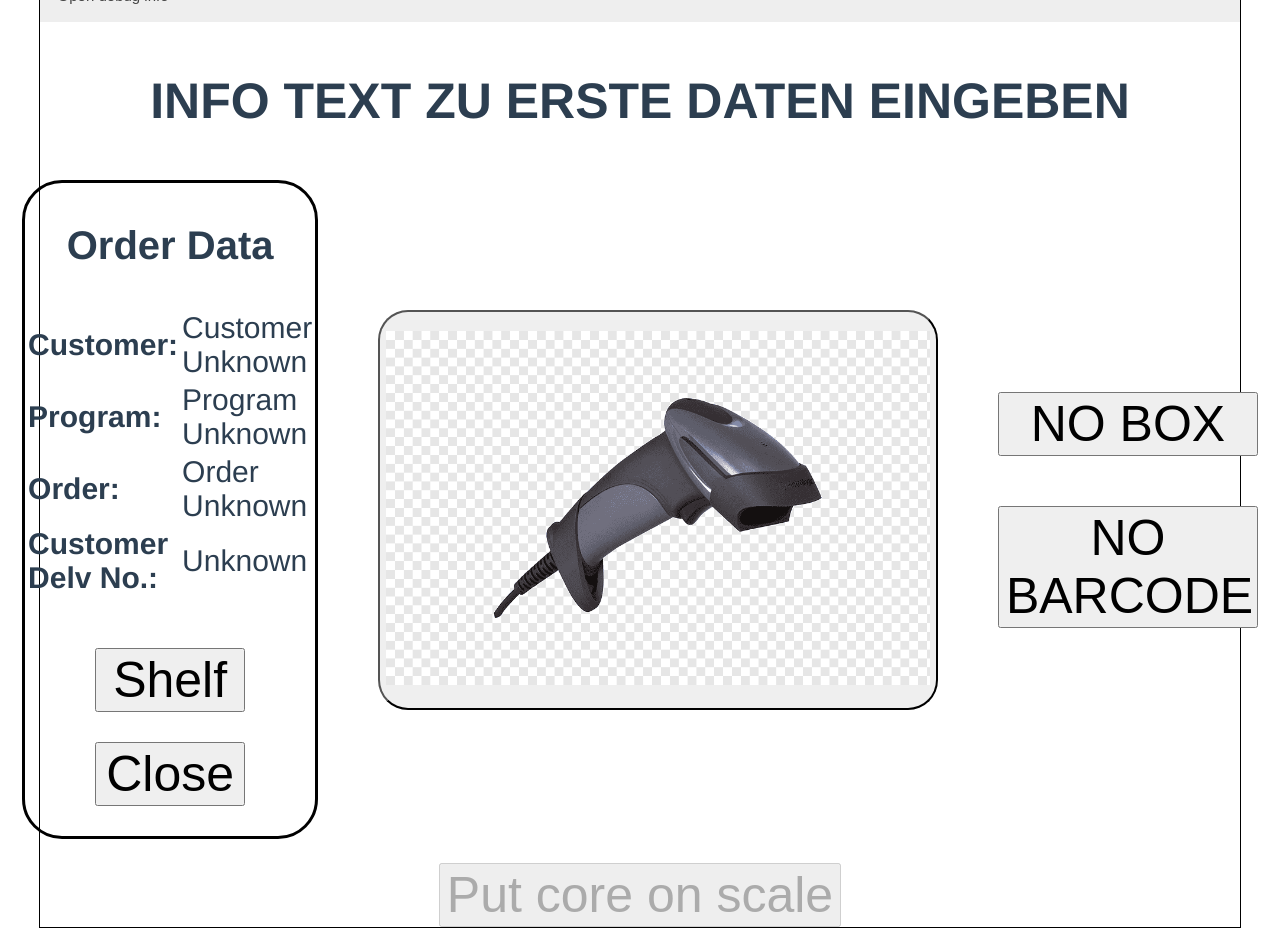
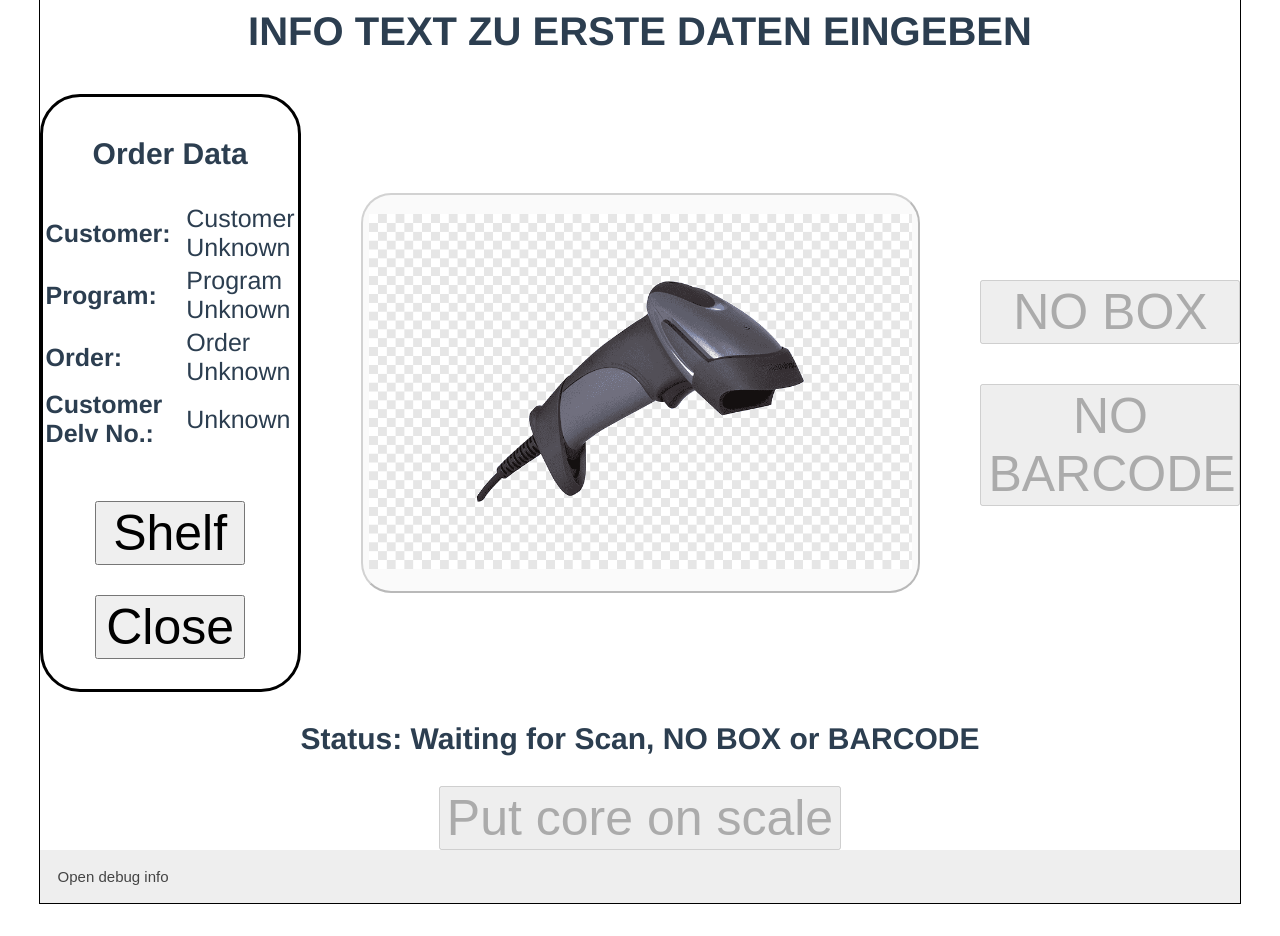
Before and after one commit to Robert-Schimanek/EIBA-Frontend, a Vue app: page /selectionII in a window 1280 px wide. Shown: the part 200-1136 px from the top of the page. After the commit the page ends 1112 px from the top, so only its background shows below. Built offline with nearby package versions, Linux system fonts and the light colour scheme.

Commit message:
formatting 1 selectionII

```diff
--- a/src/assets/styles/styles.css
+++ b/src/assets/styles/styles.css
@@ -8,20 +8,20 @@
 }
 
 .headerText {
-  font-size: 50px;
+  font-size: 40px;
   font-weight: bold;
 }
 .smallHeaderText {
-  font-size: 40px;
+  font-size: 30px;
   font-weight: bold;
 }
 
 .infoText {
-  font-size: 30px;
+  font-size: 25px;
 }
 
 .spacerSmall {
-    margin-top: 20px;
+    margin-top: 15px;
 }
 
 .spacerMedium {
--- a/src/components/SelectionEvaluation.vue
+++ b/src/components/SelectionEvaluation.vue
@@ -1,4 +1,5 @@
 <template>
+<p class="headerText">Selection Evaluation</p>
   <div>
     <p>Selection ID: {{ form_data.session_key }}</p>
     <p>Core Mass: {{ form_data.core_mass }}</p>
@@ -30,16 +31,19 @@
   </div>
   <div v-if="form_data.session_key==bde_server_evaluation_response.session_key">
     <button
+    class="bigButtonText"
+    :disabled="bde_server_evaluation_response.prediction_product_group_commissioned"
       @click="emitCoreMass(form_data.core_mass);
       changeToResults(bde_server_evaluation_response.session_key)">
-        Change to result screen OEN prediction_commissioned
+        Select OEN
     </button>
   </div>
   <div v-if="form_data.session_key==bde_server_evaluation_response.session_key">
-    <button
+    <button class="bigButtonText"
+    :disabled="!bde_server_evaluation_response.prediction_product_group_commissioned"
       @click="emitCoreMass(form_data.core_mass);
       changeToProductGroupResults(bde_server_evaluation_response.session_key)">
-        Change to result screen if NO BOX NO BARCODE PG PRE prediction_commissioned
+        Select product group
     </button>
   </div>
   <ul id="array-rendering">
@@ -85,6 +89,4 @@ export default {
 };
 </script>
 
-<style>
-
-</style>
+<style src="../assets/styles/styles.css"></style>
--- a/src/components/SelectionProductGroup.vue
+++ b/src/components/SelectionProductGroup.vue
@@ -1,5 +1,5 @@
 <template>
-<p>TESTWERT GEWICHT: {{loadedData.Weight}}</p>
+<div id="centerDiv" style="display: flex; justify-content:center;">
   <div id='mainDiv' align='center' style='display: flex'>
     <div id='UpDown' style='width: 250px; margin-top: 300px' align='center'>
       <button
@@ -44,6 +44,7 @@
         Confirm
       </button>
     </div>
+  </div>
   </div>
   <p style='font-size: 40pt'>Page {{ index + 1 }} / {{ highestPage + 1 }}</p>
 </template>
--- a/src/components/SelectionStart.vue
+++ b/src/components/SelectionStart.vue
@@ -1,7 +1,18 @@
+<!-- WICHTIG:
+!!!!!!!!!!!!!!!!!!!!!!!!!!!!!!!!!!!!!!!!!!!!!!!!!!!!!!!!!!!!!!!!!!!!!!!!!!!!!!!!
+!!!!!!!!!!!!!!!!!!!!!!!!!!!!!!!!!!!!!!!!!!!!!!!!!!!!!!!!!!!!!!!!!!!!!!!!!!!!!!!!
+!!!!!!!!!!!!!!!!!!!!!!!!!!!!!!!!!!!!!!!!!!!!!!!!!!!!!!!!!!!!!!!!!!!!!!!!!!!!!!!!
+
+Wenn später die Daten nicht mehr aus der JSON geladen werden sollen müssen an einigen Stellen
+":disabled= [...]" entfernt werden. Ansonsten lassen sich einige Buttons nicht drücken!
+
+!!!!!!!!!!!!!!!!!!!!!!!!!!!!!!!!!!!!!!!!!!!!!!!!!!!!!!!!!!!!!!!!!!!!!!!!!!!!!!!!
+!!!!!!!!!!!!!!!!!!!!!!!!!!!!!!!!!!!!!!!!!!!!!!!!!!!!!!!!!!!!!!!!!!!!!!!!!!!!!!!!
+!!!!!!!!!!!!!!!!!!!!!!!!!!!!!!!!!!!!!!!!!!!!!!!!!!!!!!!!!!!!!!!!!!!!!!!!!!!!!!!!-->
 <template>
-  <div id="no_put_scale" style="margin-bottom: 2%;">
+  <div id="no_put_scale" style="margin-bottom: 2%">
     <div id="BarcodeBtn" v-if="form_data.bar_code">
-      <button style="width: 20%" @click="loadRandomExistingEAN">
+      <button style="width: 10%" @click="loadRandomExistingEAN">
         <VueBarcode
           v-bind:value="loadedData.EAN13"
           :options="{ displayValue: true }"
@@ -10,36 +21,38 @@
         </VueBarcode>
       </button>
     </div>
-    <button class="collapsible" @click="toggleDebug">Open debug info</button>
     <form @submit.prevent="SelectionStart">
       <p class="headerText">INFO TEXT ZU ERSTE DATEN EINGEBEN</p>
+
       <div id="TableWithInfos" class="debugInfo">
-        <p class="smallHeaderText">loadedData</p>
         <table
           align="center"
           style="margin-bottom: 25px; margin-top: 25px"
           class="infoText"
         >
+          <caption class="smallHeaderText">
+            loadedData
+          </caption>
           <tr>
             <th align="left" width="150px">Selection ID:</th>
             <td align="left">{{ loadedData.ID }}</td>
             <th align="left" width="150px" style="padding-left: 15px">
               Barcode scan:
             </th>
-            <td align="left" width="75px">
+            <td align="left" width="250px">
               {{
                 loadedData["Box code scanable"] === "Y"
-                  ? "Exists"
+                  ? loadedData.EAN13
                   : "No barcode"
               }}
             </td>
             <th align="left" width="220px">loaded rnd ID:</th>
-            <td align="left">{{ loadedData.randomID }}</td>
+            <td align="left" width="100px">{{ loadedData.randomID }}</td>
           </tr>
           <tr>
             <th align="left" width="150px">Accept state:</th>
             <td align="left">{{ loadedData["Accept State"] }}</td>
-            <th align="left" width="150px" style="padding-left: 15px">
+            <th align="left" width="200px" style="padding-left: 15px">
               prod group:
             </th>
             <td align="left" width="200px">
@@ -60,12 +73,14 @@
           </tr>
         </table>
 
-        <p class="smallHeaderText">Prediction model</p>
         <table
           align="center"
           style="margin-bottom: 25px; margin-top: 25px"
           class="infoText"
         >
+          <caption class="smallHeaderText">
+            Prediction model
+          </caption>
           <th align="left" width="300px">Customer known:</th>
           <td align="left" width="150px">
             {{
@@ -83,6 +98,9 @@
             }}
           </td>
         </table>
+        <p>Load specific Data:</p>
+        <button @click="loadDataWithIndex(183)">No ean</button>
+        <button @click="loadDataWithIndex(184)">No Pic</button>
       </div>
 
       <div
@@ -102,6 +120,10 @@
         <button
           style="border-radius: 30px; height: 400px; margin-right: 5%"
           @click="form_data.session_key = generateID()"
+          :disabled="
+            loadedData[`Box code scanable`] === '-' ||
+            loadedData[`Box code scanable`] === 'N'
+          "
         >
           <img
             src="../assets/pictures/BarcodeScanner.png"
@@ -119,6 +141,10 @@
               form_data.bar_code = 'empty';
               loadedData[`Box exists`] = 'N';
             "
+            :disabled="
+              loadedData[`Box exists`] === '-' ||
+              loadedData[`Box exists`] === 'Y'
+            "
           >
             NO BOX
           </button>
@@ -126,6 +152,10 @@
           <button
             class="bigButtonText"
             style="width: 260px; vertical-align: baseline"
+            :disabled="
+              loadedData[`Box code scanable`] === '-' ||
+              loadedData[`Box code scanable`] === 'Y'
+            "
             @click="
               form_data.session_key = generateID();
               form_data.bar_code = 'empty';
@@ -151,6 +181,14 @@
     </div>
   </div>
 
+  <p class="smallHeaderText">
+    Status:
+    {{
+      form_data.session_key === ""
+        ? "Waiting for Scan, NO BOX or BARCODE"
+        : "Place part on scale"
+    }}
+  </p>
   <button
     class="bigButtonText"
     @click="changeEvaluation(bde_server_start_response.session_key)"
@@ -162,6 +200,7 @@
   <div v-if="form_data.session_key == 'ProcessCompleted'">
     <button @click="goToHome()">Go to Home</button>
   </div>
+  <button class="collapsible" @click="toggleDebug">Open debug info</button>
 </template>
 
 <script>
@@ -183,8 +222,8 @@ export default {
     return {
       box: "",
       form_data: {
-        customer_number: "43016357",
-        bar_code: "3165143175880",
+        customer_number: "",
+        bar_code: "",
         bar_code_scanable: "Y",
         box_exists: "Y",
         program: "IAM gesamt",
@@ -235,11 +274,17 @@ export default {
       this.form_data.bar_code = boxinfos[randomIndex].bar_code;
     },
     loadRandomExistingEAN() {
+      this.form_data.session_key = "";
       const randomIndex = Math.floor(
         Math.random() * Object.keys(demoData).length
       );
-      console.log(`Index: ${randomIndex}`);
-      this.loadDataWithEAN13(demoData[randomIndex].EAN13);
+
+      if (demoData[randomIndex].EAN13 === "empty") {
+        console.log("EMTPY!!!");
+        this.loadDataWithIndex(randomIndex);
+      } else {
+        this.loadDataWithEAN13(demoData[randomIndex].EAN13);
+      }
     },
     loadDataWithEAN13(EAN) {
       for (let [key, value] of Object.entries(demoData)) {
@@ -251,6 +296,11 @@ export default {
           break;
         }
       }
+      this.updateFormData();
+    },
+    loadDataWithIndex(index) {
+      this.loadedData = demoData[index];
+      this.updateFormData();
     },
     updateLoadedData(newData) {
       // newData = [NameOfValue, Value]
@@ -258,12 +308,19 @@ export default {
       console.log(`Data1: ${newData[1]}`);
       this.loadedData[newData[0]] = newData[1];
     },
+    updateFormData() {
+      this.form_data.customer_number = this.loadedData["Customer Number"];
+      this.form_data.bar_code = this.loadedData.EAN13;
+      this.form_data.bar_code_scanable = this.loadedData["Box code scanable"];
+      this.form_data.box_exists = this.loadedData["Box exists"];
+      this.form_data.program = this.loadedData.Program;
+    },
     toggleDebug() {
       let content = document.getElementsByClassName("debugInfo")[0];
-      if (content.style.display === "block") {
+      if (content.style.display === "flex") {
         content.style.display = "none";
       } else {
-        content.style.display = "block";
+        content.style.display = "flex";
       }
     },
   },
```
